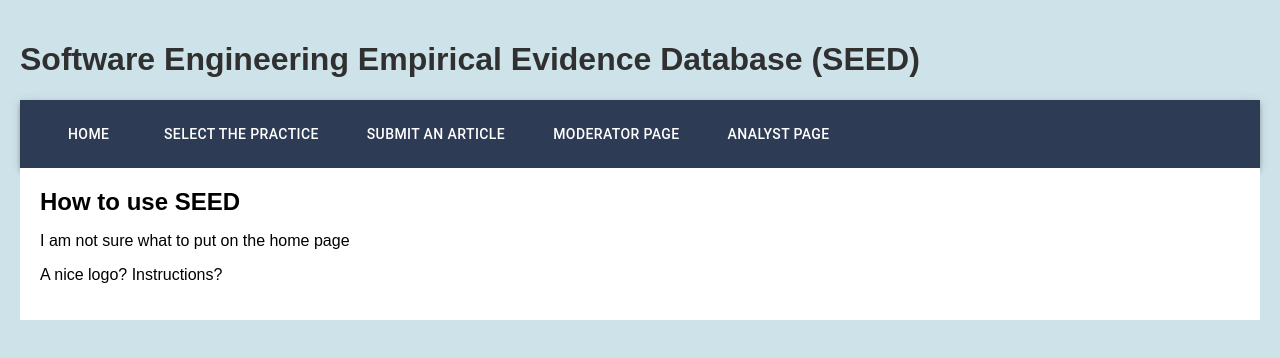
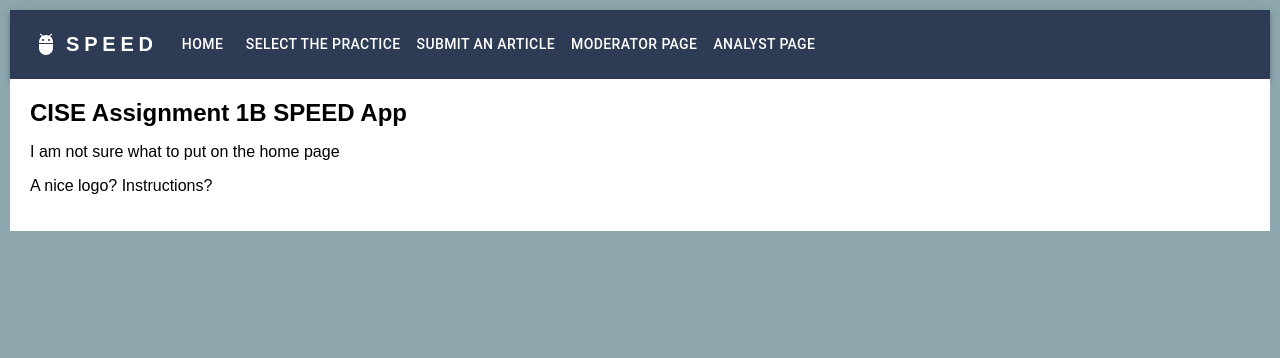
Before and after one commit to Exotica0122/CISE_Assignment_1B, a React (Create React App) app in the folder frontend/: page / in a window 1280 px wide. Shown: the top 358 px of the page. Built offline with nearby package versions, Linux system fonts and the light colour scheme.

Commit message:
Updated navigation bar styling

```diff
--- a/frontend/src/App.js
+++ b/frontend/src/App.js
@@ -17,7 +17,6 @@
   return (
     <Router>
       <div>
-        <h1 style={{color: "#303030"}}>Software Engineering Empirical Evidence Database (SEED)</h1>
         <NavBar />
         <div className="content">
           <Switch>
--- a/frontend/src/components/NavBar.js
+++ b/frontend/src/components/NavBar.js
@@ -8,7 +8,10 @@
 import Container from "@mui/material/Container";
 import Button from "@mui/material/Button";
 import { Link } from "react-router-dom";
-
+import * as React from "react";
+import Typography from "@mui/material/Typography";
+import MenuItem from "@mui/material/MenuItem";
+import AdbIcon from "@mui/icons-material/Adb";
 const pages = [
     { title: "Home", link: "/" },
     { title: "Select the Practice", link: "/SEPractice" },
@@ -28,6 +31,111 @@
     };
 
     return (
+        <AppBar position="static" style={{ background: "#2E3B55" }}>
+            <Container maxWidth="xl">
+                <Toolbar disableGutters>
+                    <AdbIcon sx={{ display: { xs: "none", md: "flex" }, mr: 1 }} />
+                    <Typography
+                        variant="h6"
+                        noWrap
+                        component="a"
+                        href="/"
+                        sx={{
+                            mr: 2,
+                            display: { xs: "none", md: "flex" },
+                            fontFamily: "sans-serif",
+                            fontWeight: 700,
+                            letterSpacing: ".3rem",
+                            color: "inherit",
+                            textDecoration: "none"
+                        }}
+                    >
+                        SPEED
+                    </Typography>
+
+                    <Box sx={{ flexGrow: 1, display: { xs: "flex", md: "none" } }}>
+                        <IconButton
+                            size="large"
+                            aria-label="account of current user"
+                            aria-controls="menu-appbar"
+                            aria-haspopup="true"
+                            onClick={handleOpenNavMenu}
+                            color="inherit"
+                        >
+                            <MenuIcon />
+                        </IconButton>
+                        <Menu
+                            id="menu-appbar"
+                            anchorEl={anchorElNav}
+                            anchorOrigin={{
+                                vertical: "bottom",
+                                horizontal: "left"
+                            }}
+                            keepMounted
+                            transformOrigin={{
+                                vertical: "top",
+                                horizontal: "left"
+                            }}
+                            open={Boolean(anchorElNav)}
+                            onClose={handleCloseNavMenu}
+                            sx={{
+                                display: { xs: "block", md: "none" }
+                            }}
+                        >
+                            {pages.map((page) => (
+                                <MenuItem
+                                    key={page.title}
+                                    onClick={handleCloseNavMenu}
+                                    sx={{
+                                        my: 2,
+                                        mx: 2,
+                                        color: "black",
+                                        display: "block",
+                                    }}
+                                    component={Link}
+                                    to={page.link}
+                                >
+                                    {page.title}
+                                </MenuItem>
+                            ))}
+                        </Menu>
+                    </Box>
+                    <AdbIcon sx={{ display: { xs: "flex", md: "none" }, mr: 1 }} />
+                    <Typography
+                        variant="h5"
+                        noWrap
+                        component="a"
+                        href=""
+                        sx={{
+                            mr: 2,
+                            display: { xs: "flex", md: "none" },
+                            flexGrow: 1,
+                            fontFamily: "sans-serif",
+                            fontWeight: 700,
+                            letterSpacing: ".3rem",
+                            color: "inherit",
+                            textDecoration: "none"
+                        }}
+                    >
+                        SPEED
+                    </Typography>
+                    <Box sx={{ flexGrow: 1, display: { xs: "none", md: "flex" } }}>
+                        {pages.map((page) => (
+                            <Button
+                                key={page.title}
+                                onClick={handleCloseNavMenu}
+                                sx={{ my: 2, color: "white", display: "block" }}
+                                component={Link}
+                                to={page.link}
+                            >
+                                {page.title}
+                            </Button>
+                        ))}
+                    </Box>
+                </Toolbar>
+            </Container>
+        </AppBar>
+        /*
         <AppBar position="static" style={{ background: "#2E3B55" }}>
             <Container maxWidth="x1">
                 <Toolbar disableGutters>
@@ -109,6 +217,7 @@
                 </Toolbar>
             </Container>
         </AppBar>
+        */
     );
 };
 export default NavBar;
--- a/frontend/src/index.css
+++ b/frontend/src/index.css
@@ -1,6 +1,6 @@
 body {
-  background-color: #cee3e9;
-  padding: 20px;
+  background-color: #8ea7af;
+  padding: 10px;
   margin: 0;
 }
 h1, h2, p, ul, li {
--- a/frontend/src/pages/Home.js
+++ b/frontend/src/pages/Home.js
@@ -3,7 +3,7 @@
 const Home = () =>  {
     return (
       <div>
-        <h2> How to use SEED</h2>
+        <h2>CISE Assignment 1B SPEED App</h2>
         <p>I am not sure what to put on the home page</p>
         <p>A nice logo? Instructions?</p>
       </div>
```
